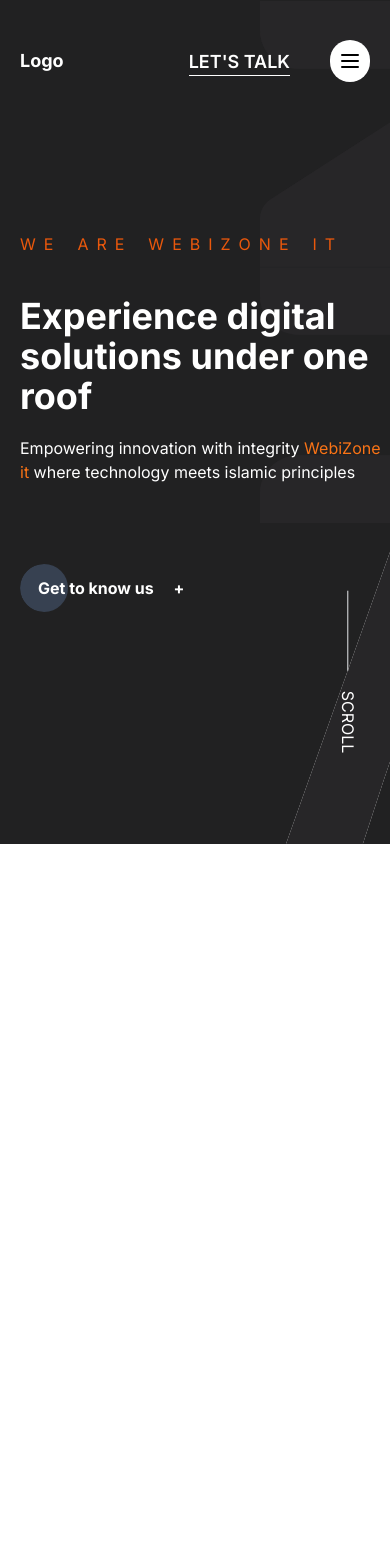
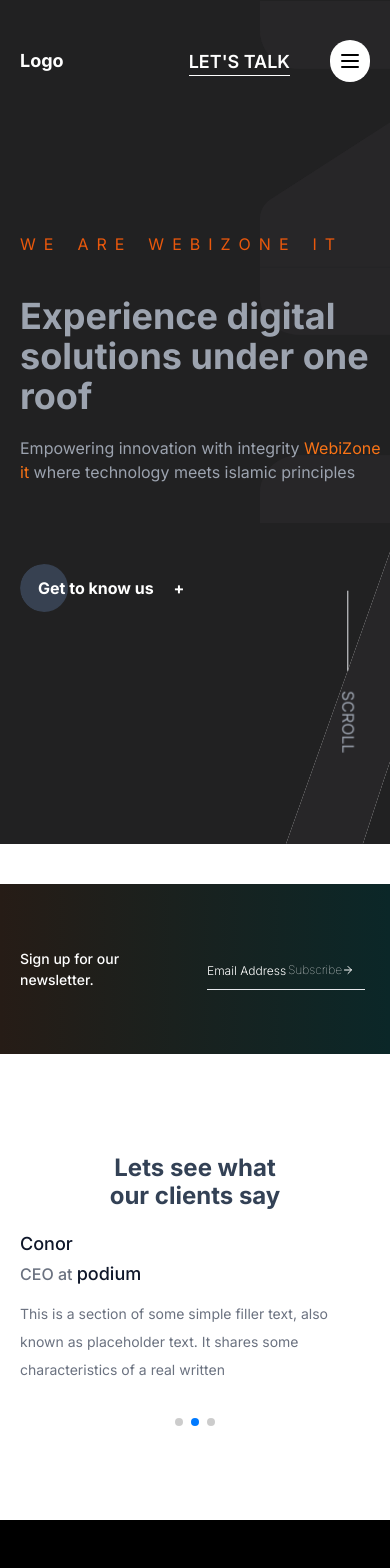
Before and after one commit to FahimHasan683031/webiZoone-, a Next.js app: page / in a window 390 px wide. Shown: the top 1568 px of the page. Built offline with nearby package versions, Linux system fonts and the light colour scheme.

Commit message:
find new code

```diff
--- a/app/components/banner/banner.jsx
+++ b/app/components/banner/banner.jsx
@@ -37,7 +37,7 @@
             <SvgAnimation />
 
 
-            <div className="absolute top-36  left-0 min-h-screen  z-0 text-white">
+            <div className="absolute top-36  left-0 min-h-screen  z-0 text-gray-400">
                 <div className="w-full mt-20 md:mt-40 pl-5 md:pl-10 lg:pl-60  p-2">
 
                     <div className=" mb-10 overflow-hidden">
@@ -125,7 +125,8 @@
                 </div>
             </div>
 
-            <div className="absolute text-white bottom-40 -right-10 md:right-10 flex gap-5 rotate-90 ">
+
+            <div className="fixed text-gray-400 bottom-40 -right-10 md:right-10 flex gap-5 rotate-90 ">
                 <p className="border-b w-20 my-auto animate-expand"></p>
                 <p className="uppercase"> Scroll</p>
             </div>
--- a/app/components/banner/svgAnimation.jsx
+++ b/app/components/banner/svgAnimation.jsx
@@ -78,10 +78,10 @@
                         cy="515"
                         r="400"
                         stroke="#9c9c9c"
-                        stroke-width="1"
-                        stroke-dasharray="3236 3236"
+                        strokeWidth="1"
+                        strokeDasharray="3236 3236"
                         fill="none"
-                        stroke-dashoffset="0"
+                        strokeDashoffset="0"
                     ></circle>
                 </svg>
             </AnimatedBox>
--- a/app/components/clientReview/ClientReview.js
+++ b/app/components/clientReview/ClientReview.js
@@ -51,7 +51,7 @@
               CEO at{" "}
               <span className="text-lg font-medium text-slate-900">podium</span>
             </h3>
-            <p class="mb-6 text-gray-500 text-sm leading-7 ">
+            <p className="mb-6 text-gray-500 text-sm leading-7 ">
               This is a section of some simple filler text, also known as
               placeholder text. It shares some characteristics of a real written
             </p>
@@ -64,7 +64,7 @@
               CEO at{" "}
               <span className="text-lg font-medium text-slate-900">podium</span>
             </h3>
-            <p class="mb-6 text-gray-500 text-sm leading-7 ">
+            <p className="mb-6 text-gray-500 text-sm leading-7 ">
               This is a section of some simple filler text, also known as
               placeholder text. It shares some characteristics of a real written
             </p>
@@ -77,7 +77,7 @@
               CEO at{" "}
               <span className="text-lg font-medium text-slate-900">podium</span>
             </h3>
-            <p class="mb-6 text-gray-500 text-sm leading-7 ">
+            <p className="mb-6 text-gray-500 text-sm leading-7 ">
               This is a section of some simple filler text, also known as
               placeholder text. It shares some characteristics of a real written
             </p>
--- a/app/page.js
+++ b/app/page.js
@@ -10,7 +10,7 @@
   return (
     <main className="">
       <BannerComponent />
-      <Services />
+      {/* <Services /> */}
       <Newsletter />
       <ClientReview />
       <WorkingProcess />
```
